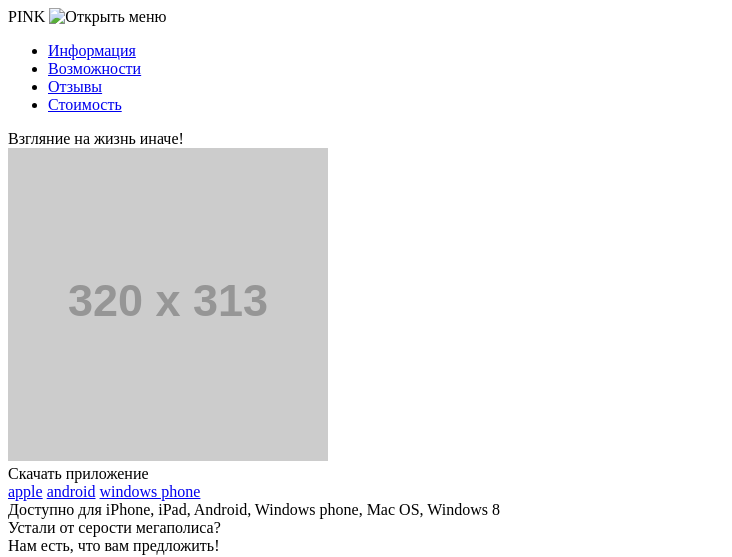
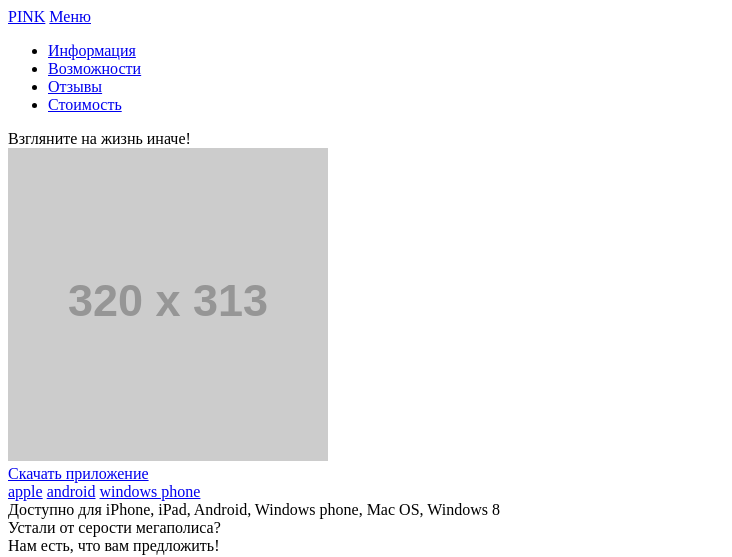
Before and after one commit to 4err/pink, a plain HTML site: page index.html in a window 1280 px wide. Shown: the top 557 px of the page, without its empty margins (0-732 px from the left). Drawn offline with Linux system fonts and the light colour scheme; placeholder pictures from the web are drawn by us.

Commit message:
Fix links

```diff
--- a/index.html
+++ b/index.html
@@ -10,8 +10,8 @@
     <header>
         <div>
             <div>
-                <span>PINK</span>
-                <img src="" alt="Открыть меню">
+                <a href="/">PINK</a>
+                <a href="#">Меню</a>
             </div>
             <nav>
                 <ul>
@@ -33,13 +33,13 @@
     </header>
     <main>
         <section>
-            <div>Взгляние на жизнь иначе!</div>
+            <div>Взгляните на жизнь иначе!</div>
             <img src="http://placehold.it/320x313" alt="Мобильник">
         </section>
 
 
         <section>
-            <div>Скачать приложение</div>
+            <a href="#">Скачать приложение</a>
             <div>
                 <a href="#" title="apple">apple</a>
                 <a href="#" title="android">android</a>
```
